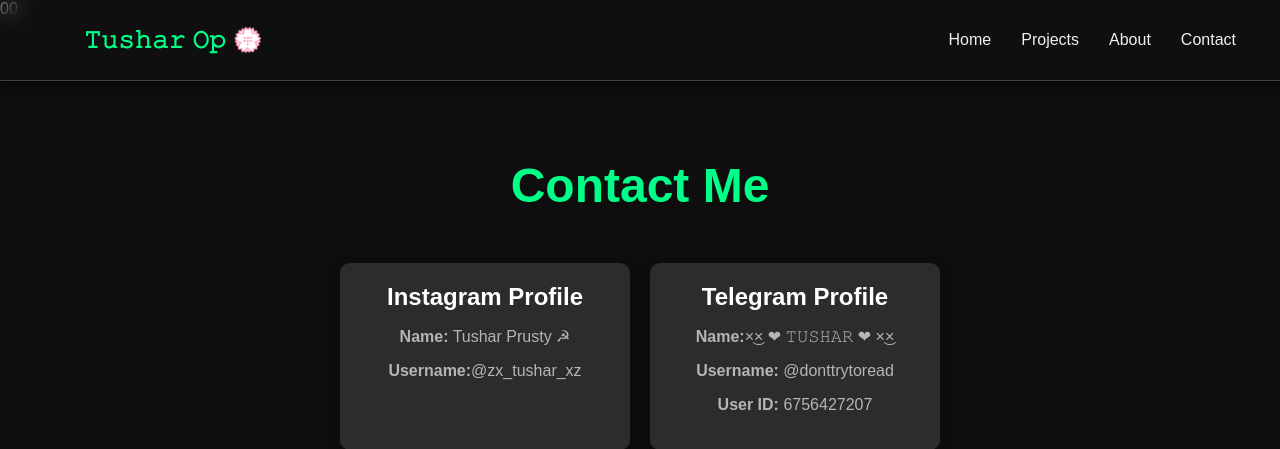
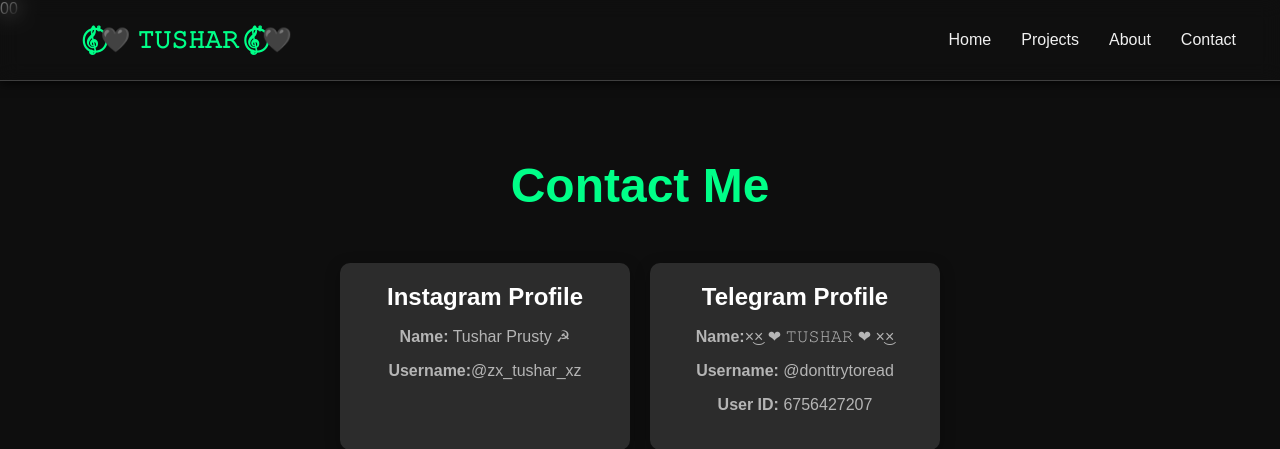
Before and after one commit to Bishu9/tushar, a Flask app: page /contact in a window 1280 px wide. Shown: the top 449 px of the page. Run offline with Flask 3, Linux system fonts and the light colour scheme.

Commit message:
Update base.html

```diff
--- a/templates/base.html
+++ b/templates/base.html
@@ -12,7 +12,7 @@
     <nav class="navbar">
         <div class="container">
             <div class="brand">
-                <a href="{{ url_for('home') }}">𝚃𝚞𝚜𝚑𝚊𝚛 𝙾𝚙 💮</a>
+                <a href="{{ url_for('home') }}">𝄟⃝🖤 𝚃𝚄𝚂𝙷𝙰𝚁 𝄟⃝🖤</a>
             </div>
             <ul class="nav-links">
                 <li><a href="{{ url_for('home') }}">Home</a></li>
```
